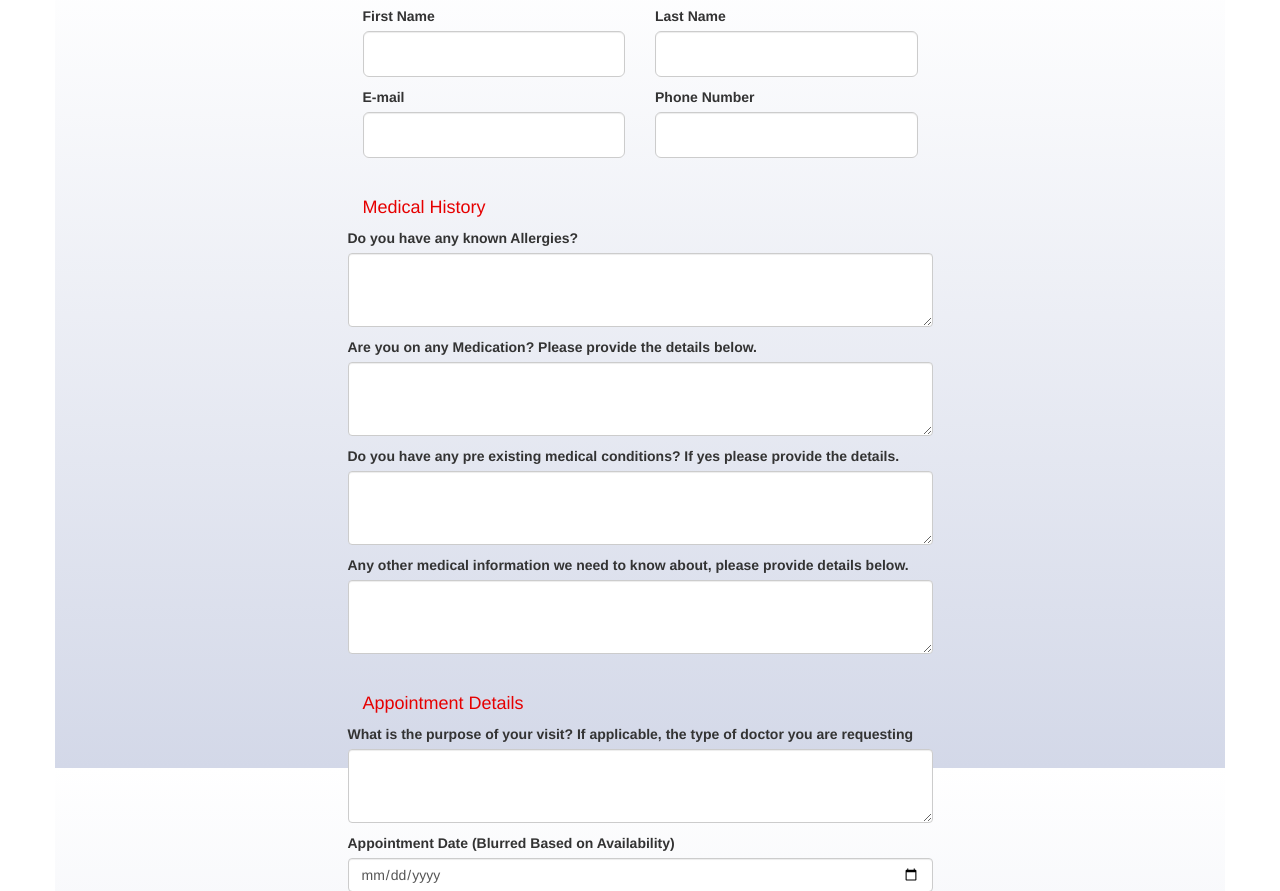
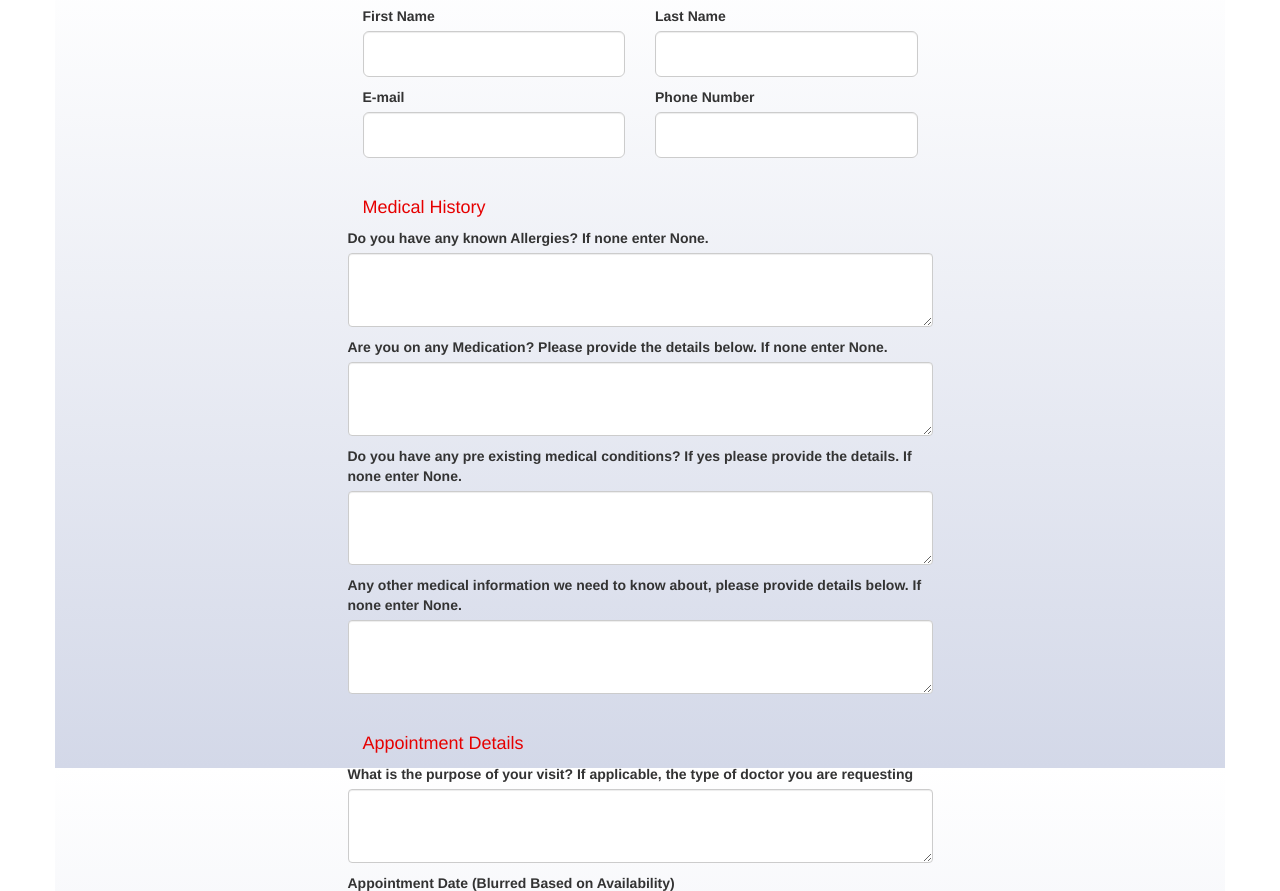
Before and after one commit to abhipatnala/CSE-545_TeamProject, a Django app: page /bookAppointment in a window 1280 px wide. Shown: the part 965-1856 px from the top of the page. Run offline with Django 3.2, Linux system fonts and the light colour scheme; data comes from the database, SQL or seed files in the repository; parts of the project's set-up code (start-up, migrations or seed data) failed here and were passed over; some libraries are stand-ins or nearby versions.

Commit message:
book appointment and patient doc

```diff
--- a/secure_hospital_system/templates/BOOKAPPT.html
+++ b/secure_hospital_system/templates/BOOKAPPT.html
@@ -399,13 +399,13 @@ left:2px;
                   <h4>Medical History</h4>
 
                   <div class="row">
-                    <label for="allergies" class="form-label">Do you have any known Allergies?</label>
+                    <label for="allergies" class="form-label">Do you have any known Allergies? If none enter None.</label>
                     <textarea class="form-control" id="allergies" name = "allergies" rows="3" ></textarea>
-                    <label for="medications" class="form-label">Are you on any Medication? Please provide the details below.</label>
+                    <label for="medications" class="form-label">Are you on any Medication? Please provide the details below. If none enter None.</label>
                     <textarea class="form-control" id="medications" name = "medications" rows="3" ></textarea>
-                    <label for="medicalConditions" class="form-label">Do you have any pre existing medical conditions? If yes please provide the details.</label>
+                    <label for="medicalConditions" class="form-label">Do you have any pre existing medical conditions? If yes please provide the details. If none enter None.</label>
                     <textarea class="form-control" id="medicalConditions" name="medicalConditions" rows="3" ></textarea>
-                    <label for="medicalInfo" class="form-label">Any other medical information we need to know about, please provide details below.</label>
+                    <label for="medicalInfo" class="form-label">Any other medical information we need to know about, please provide details below. If none enter None.</label>
                     <textarea class="form-control" id="medicalInfo" name="medicalInfo" rows="3" ></textarea>
                     &nbsp;
                     &nbsp;
--- a/secure_hospital_system/views.py
+++ b/secure_hospital_system/views.py
@@ -69,7 +69,7 @@ def findPatientDoc(request):
 		'docList':docList
 	}
     context.update(context1)
-    return render(request, "patientDoc.html", context)
+    return render(request, "PATIENTDOC.html", context)
 
 def contactUs(request):
 	# if request.method == "POST":
```
